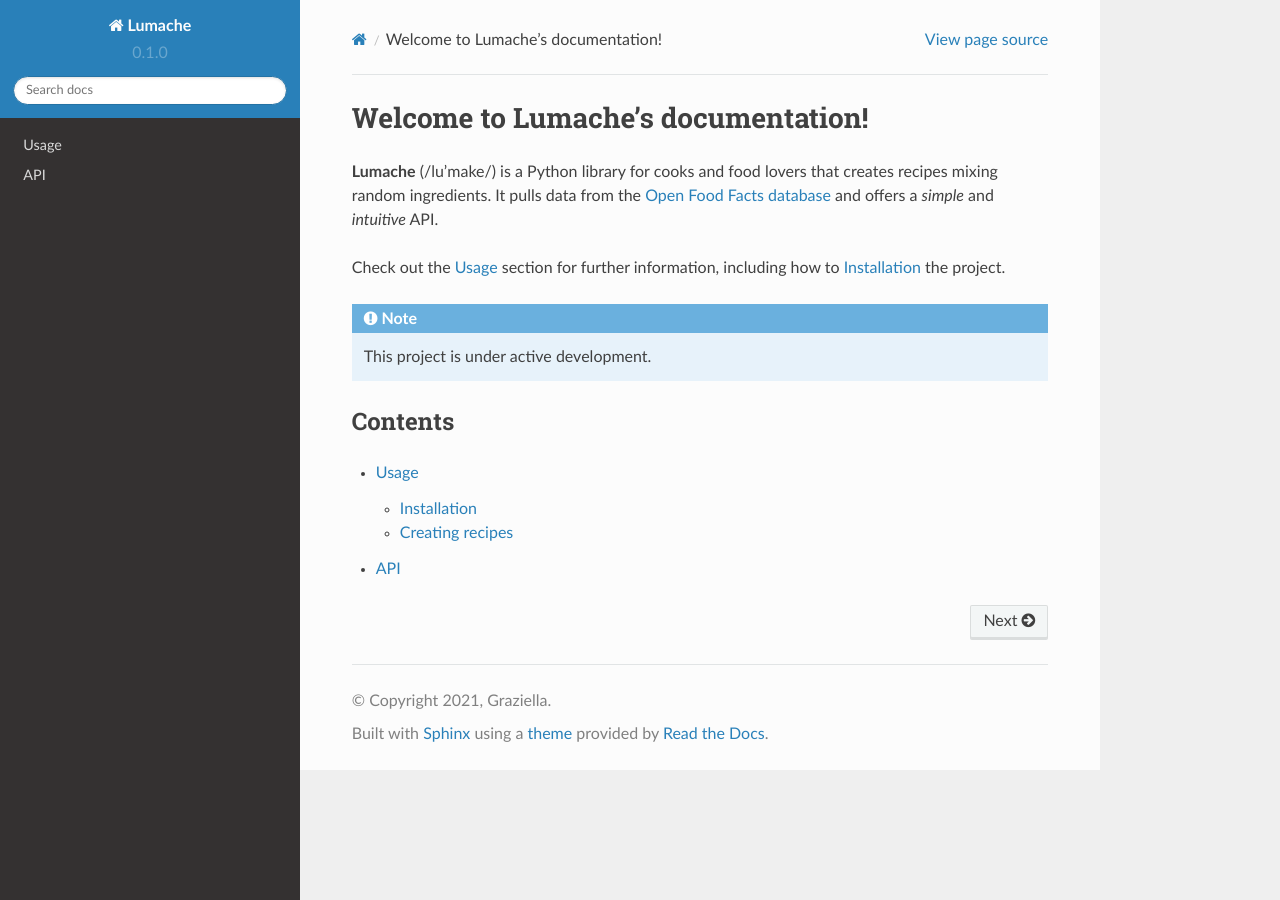
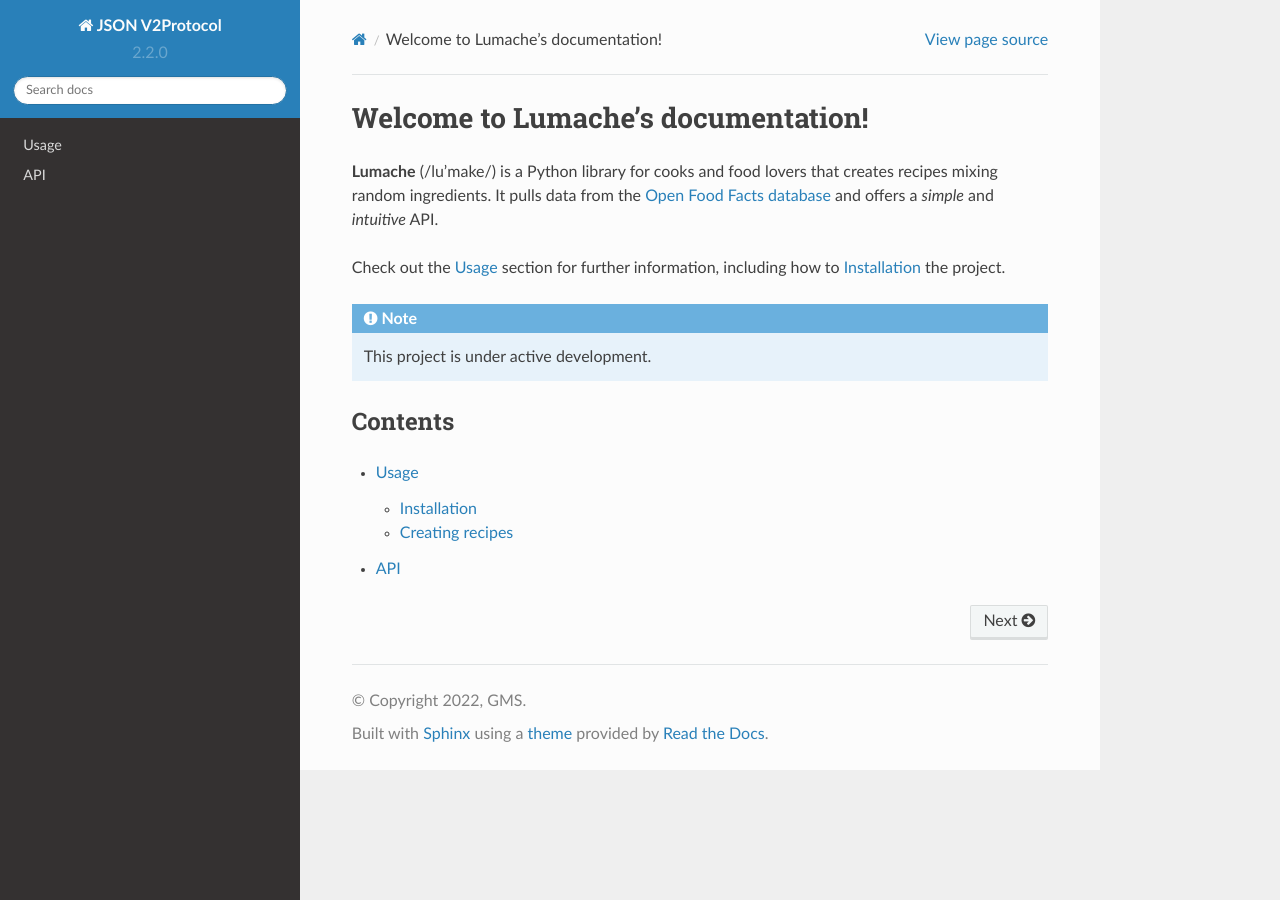
Before and after one commit to bestblast/GMS_Hyber_API, a Sphinx documentation site: the page built from docs/source/index.rst, in a window 1280 px wide. Built offline with Sphinx 7.4.7 and the Read the Docs theme 2.0.0, drawn with Linux system fonts in a browser that asks for light colours.

Commit message:
Update conf.py

```diff
--- a/docs/source/conf.py
+++ b/docs/source/conf.py
@@ -2,12 +2,12 @@
 
 # -- Project information
 
-project = 'Lumache'
-copyright = '2021, Graziella'
-author = 'Graziella'
+project = 'JSON V2Protocol'
+copyright = '2022, GMS'
+author = 'GMS'
 
-release = '0.1'
-version = '0.1.0'
+release = '2.2'
+version = '2.2.0'
 
 # -- General configuration
 
```
